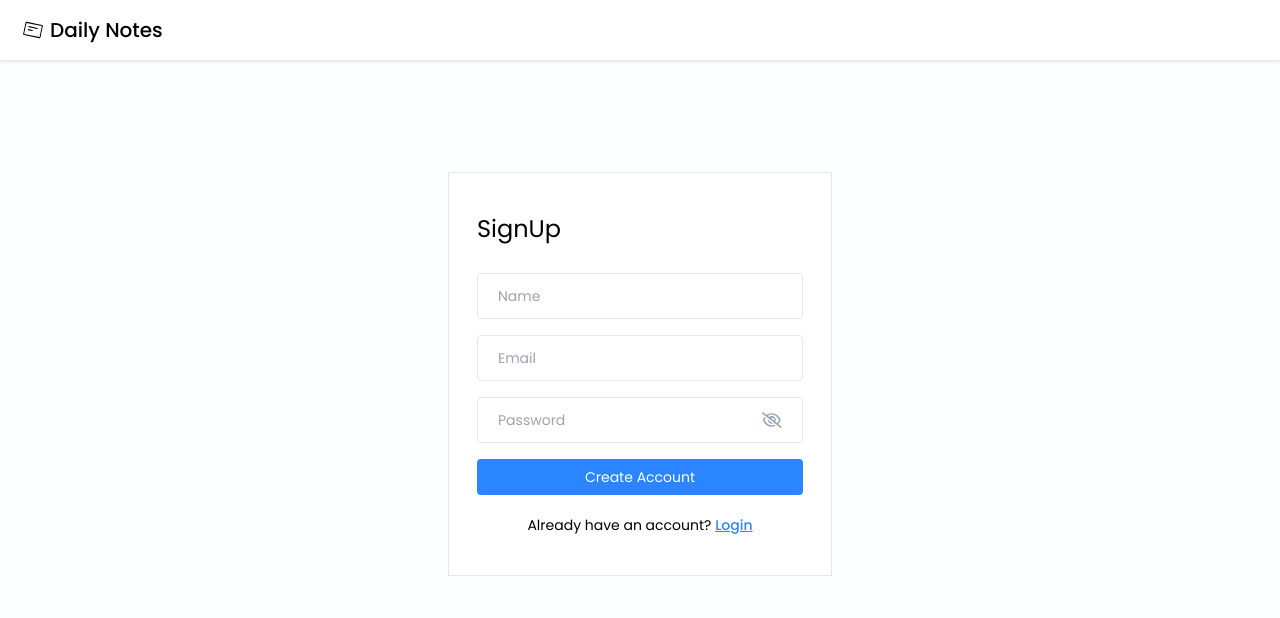
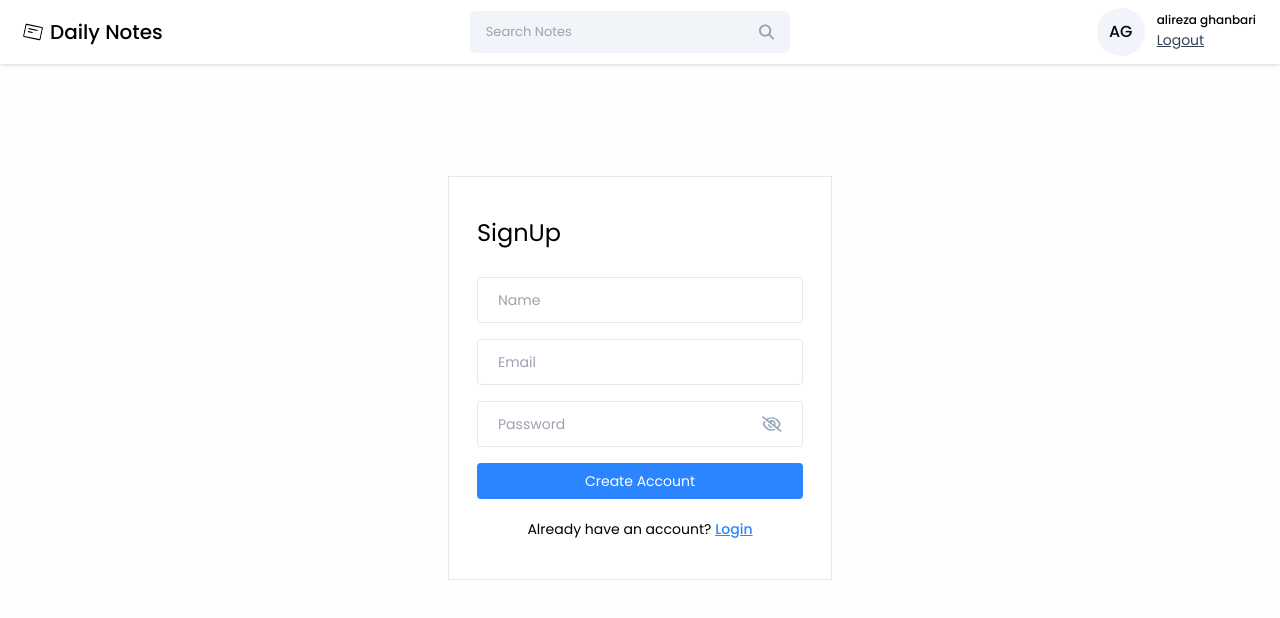
Before and after one commit to Alireza-ghanbari/notes-app, a React (Vite) app in the folder frontend/: page /signup in a window 1280 px wide. Shown: the top 618 px of the page. Built offline with nearby package versions, Linux system fonts and the light colour scheme.

Commit message:
add search bar and user info in nav

```diff
--- a/frontend/src/components/Navbar.jsx
+++ b/frontend/src/components/Navbar.jsx
@@ -1,16 +1,45 @@
-import React from 'react'
+import React, { useState } from "react";
 import { GoNote } from "react-icons/go";
-
+import ProfileInfo from "./ProfileInfo";
+import { useNavigate } from "react-router-dom";
+import SearchBar from "./SearchBar";
 
 export default function Navbar() {
+  const [searchQuery, setsearchQuery] = useState("");
+
+  const navigate = useNavigate();
+
+  const OnLogout = () => {
+    navigate("/signin");
+  };
+
+  const handleSearch =()=>{
+
+  }
+
+  const OnClearSearch=()=>{
+    setsearchQuery("")
+  }
+
   return (
-    <nav className='bg-white flex items-center justify-between px-6 py-2 drop-shadow'>
-        <h2 className='text-xl font-medium text-black py-2 flex items-center gap-2'>
-          <span className='rotate-12'>
-            <GoNote size={18} />
-          </span>
-          Daily Notes
-          </h2>
+    <nav className="bg-white flex items-center justify-between px-6 py-2 drop-shadow">
+      <h2 className="text-xl font-medium text-black py-2 flex items-center gap-2">
+        <span className="rotate-12">
+          <GoNote size={18} />
+        </span>
+        Daily Notes
+      </h2>
+
+      <SearchBar
+        value={searchQuery}
+        onChange={({ target }) => {
+          setsearchQuery(target.value);
+        }}
+        handleSearch={handleSearch}
+        OnClearSearch={OnClearSearch}
+      />
+
+      <ProfileInfo OnLogout={OnLogout} />
     </nav>
-  )
+  );
 }
--- /dev/null
+++ b/frontend/src/components/ProfileInfo.jsx
@@ -0,0 +1,19 @@
+import React from "react";
+import { getInitials } from "../utils/helper";
+
+export default function ProfileInfo({ OnLogout }) {
+  return (
+    <div className="flex items-center gap-3">
+      <div className="w-12 h-12 flex items-center justify-center rounded-full text-slate-950 font-medium bg-slate-100">
+        {getInitials("alireza ghanbari")}
+      </div>
+
+      <div className="">
+        <p className="text-xs font-medium">alireza ghanbari</p>
+        <button className="text-sm text-slate-700 underline hover:text-black" onClick={OnLogout}>
+          Logout
+        </button>
+      </div>
+    </div>
+  );
+}
--- /dev/null
+++ b/frontend/src/components/SearchBar.jsx
@@ -0,0 +1,34 @@
+import React from "react";
+import { FaMagnifyingGlass } from "react-icons/fa6";
+import { IoMdClose } from "react-icons/io";
+
+export default function SearchBar({
+  value,
+  onChange,
+  handleSearch,
+  OnClearSearch,
+}) {
+  return (
+    <div className="md:w-80 flex items-center px-4 bg-slate-100 rounded-md">
+      <input
+        type="text"
+        placeholder="Search Notes"
+        className="w-full text-[13px] bg-transparent py-[11px] outline-none"
+        value={value}
+        onChange={onChange}
+      />
+
+      {value && (
+        <IoMdClose
+          className="text-xl text-slate-500 cursor-pointer hover:text-black mr-3"
+          onClick={OnClearSearch}
+        />
+      )}
+
+      <FaMagnifyingGlass
+        className="text-slate-400 cursor-pointer hover:text-black"
+        onClick={handleSearch}
+      />
+    </div>
+  );
+}
--- a/frontend/src/utils/helper.js
+++ b/frontend/src/utils/helper.js
@@ -1,4 +1,17 @@
-export const validateEmail = (email)=>{
-    const regex = /^[^\s@]+@[^\s@]+\.[^\s@]+$/
-    return regex.test(email)
-}
+export const validateEmail = (email) => {
+  const regex = /^[^\s@]+@[^\s@]+\.[^\s@]+$/;
+  return regex.test(email);
+};
+
+export const getInitials = (name) => {
+  if (!name) return "";
+
+  const words = name.split(" ");
+  let initiasl = "";
+
+  for (let i = 0; i < Math.min(words.length, 2); i++) {
+    initiasl += words[i][0];
+  }
+
+  return initiasl.toUpperCase();
+};
```
